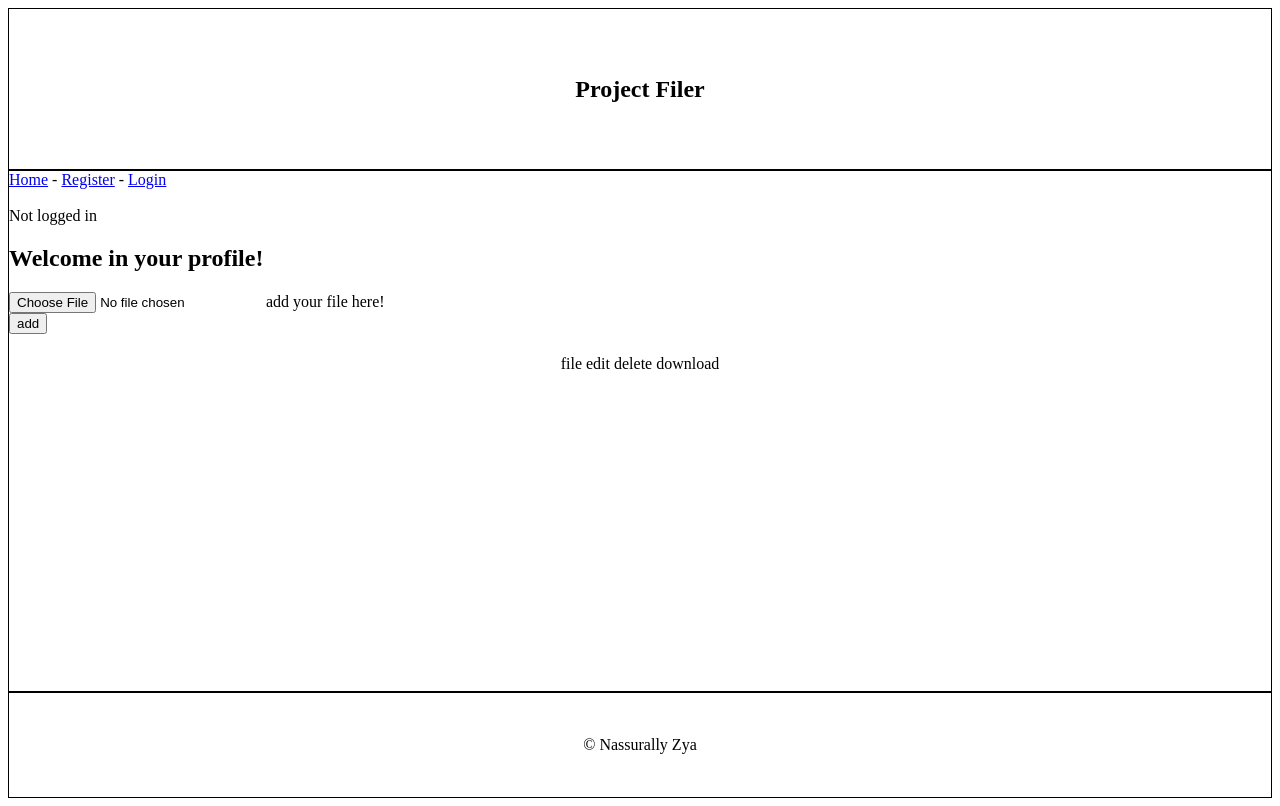
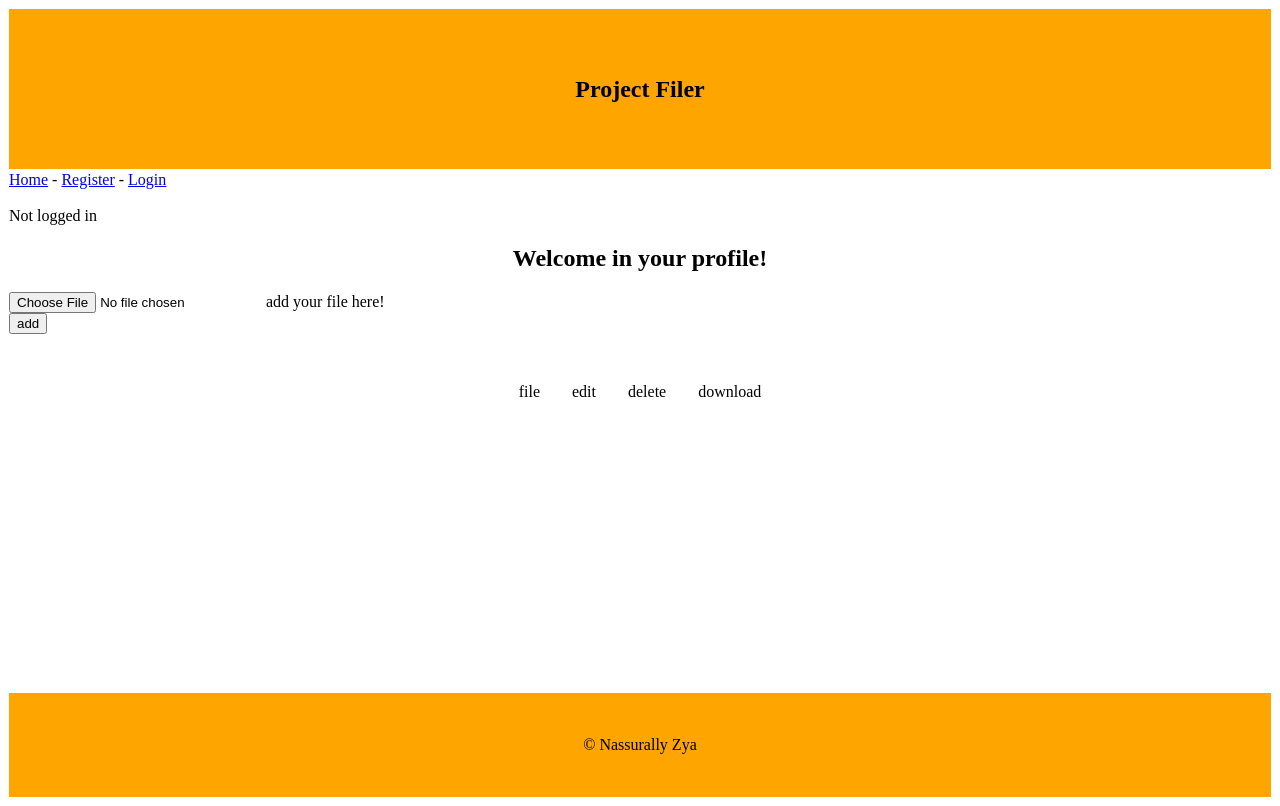
Before and after one commit to Zya04/Filer, a PHP site: page /profil.php in a window 1280 px wide. Run offline with PHP 8.4, Linux system fonts and the light colour scheme.

Commit message:
change corder color

```diff
--- a/style.css
+++ b/style.css
@@ -1,9 +1,9 @@
 header, nav, footer{
-    border: 1px solid black;
+    border: 1px solid white;
 }
-footer, header,{
+footer, header{
 	text-align: center;
-	background-color: orange;
+	background-color: orange ;
 }
 
 header{
@@ -22,7 +22,14 @@
 	align-items: center;
 	justify-content: center;
 }
-form{
+
+.table_profile{
+    margin-left:auto;
+    margin-right:auto;
+    border-spacing: 30px;
+}
+
+form, h2, article{
 	text-align: center;
 }
 
```
